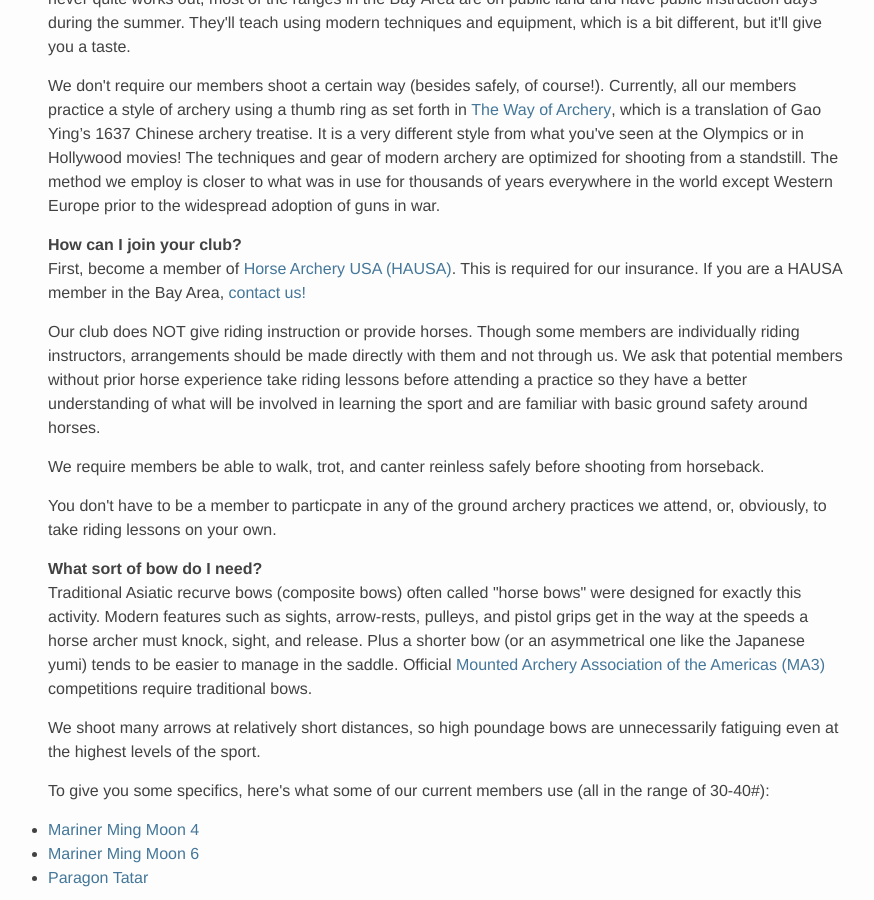
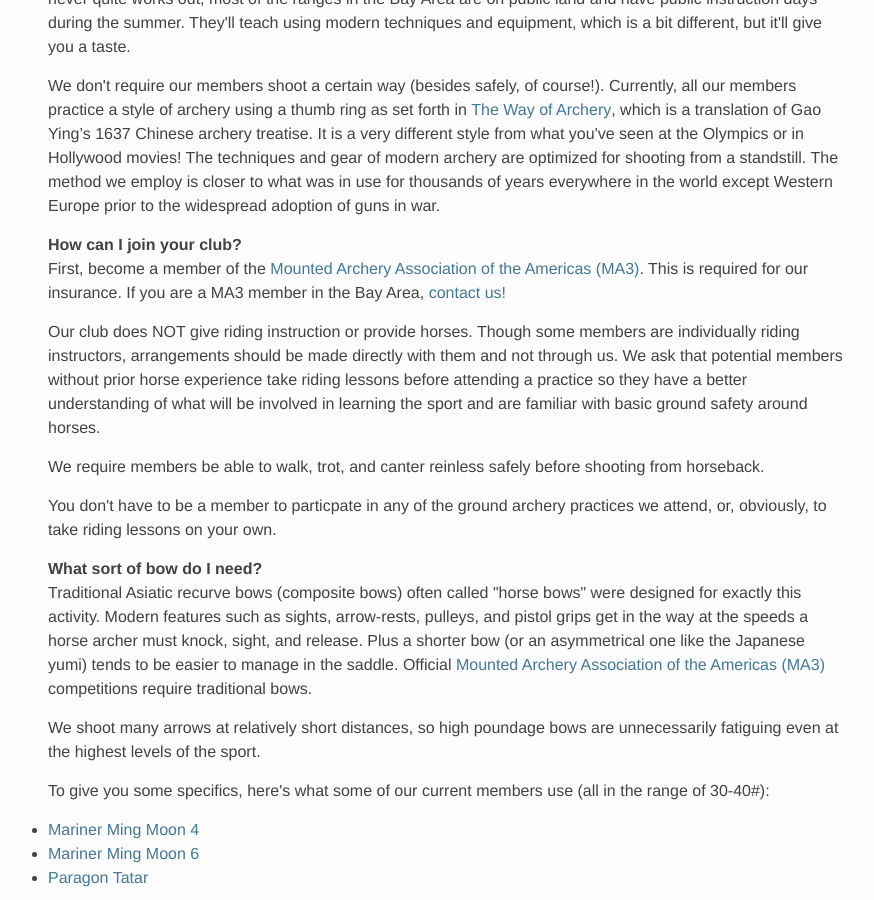
Before and after one commit to svmountedarchery/svmountedarchery.github.io, a Jekyll site: the page built from faq.html, in a window 1280 px wide and 900 px high, scrolled down 1004 px. Shown: the whole window, without its empty margins (192-1066 px from the left). Built offline with Jekyll 4.4.1, drawn with Linux system fonts in a browser that asks for light colours; some web fonts are replaced.

Commit message:
Change HAUSA to MA3

```diff
--- a/faq.html
+++ b/faq.html
@@ -43,7 +43,7 @@
   </dt>
   <dd>
     <p>
-      First, become a member of <a href="https://www.horsearchery.us/">Horse Archery USA (HAUSA)</a>. This is required for our insurance. If you are a HAUSA member in the Bay Area, <a class="page-link" href="{{ site.baseurl }}/contact/">contact us!</a>
+      First, become a member of the <a href="https://www.mountedarchery.org/">Mounted Archery Association of the Americas (MA3)</a>. This is required for our insurance. If you are a MA3 member in the Bay Area, <a class="page-link" href="{{ site.baseurl }}/contact/">contact us!</a>
     </p>
 
     <p>
```
